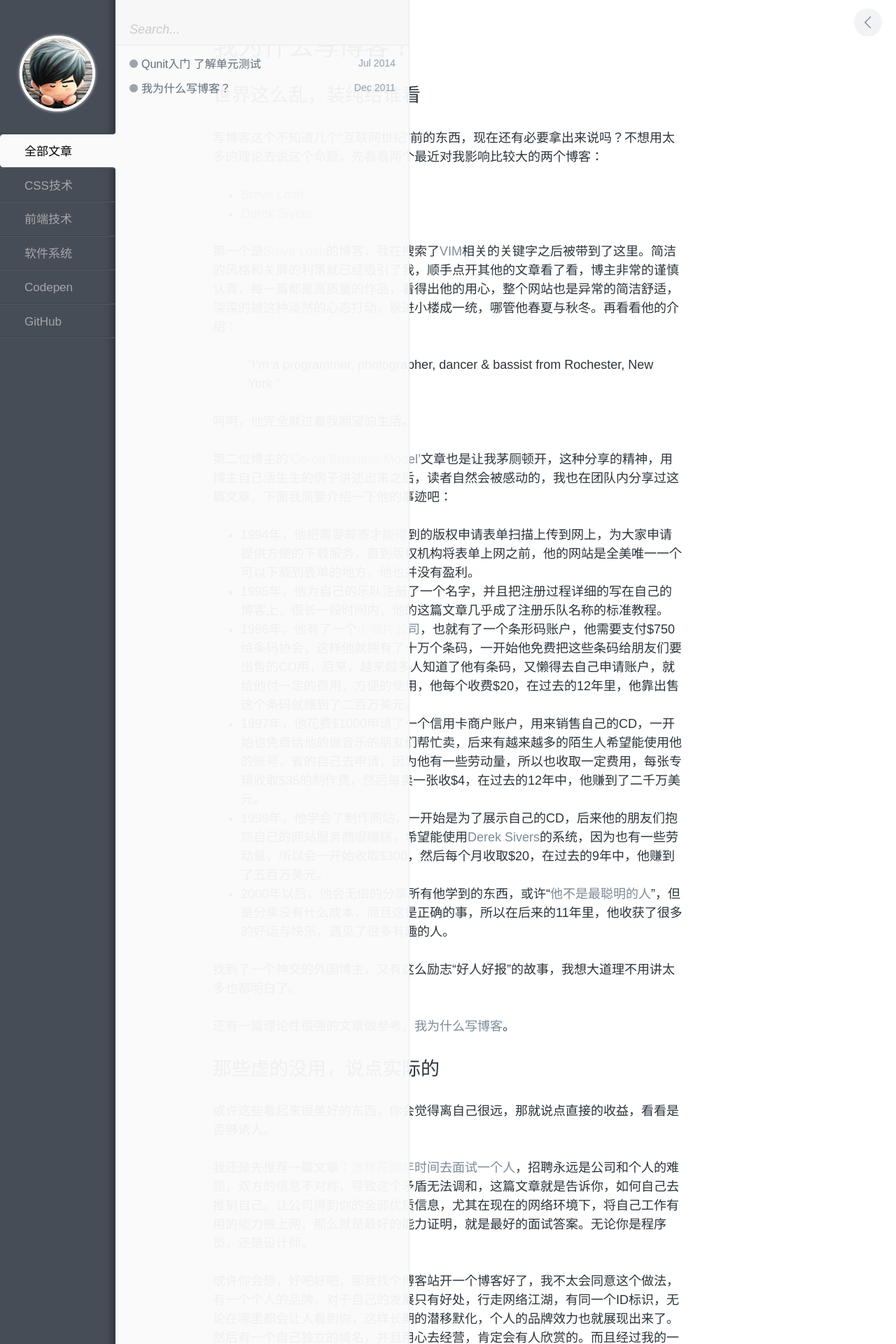
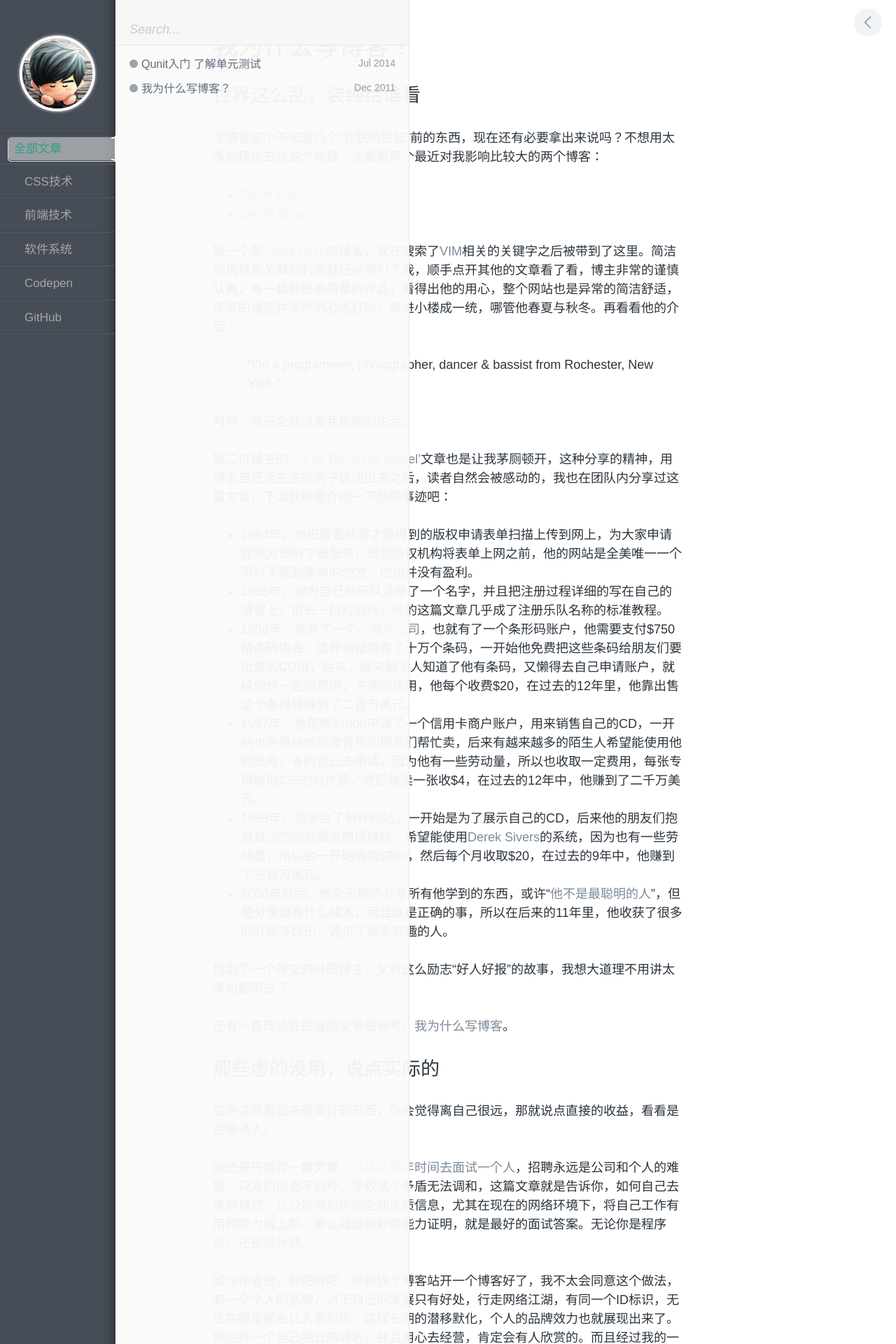
Before and after one commit to lifangz/lifangz.github.io, a Jekyll site: the page built from _posts/2011-12-18-why-blog.md, in a window 1280 px wide. Shown: the top 1920 px of the page at 70% size. Built offline with Jekyll 4.4.1, drawn with Linux system fonts in a browser that asks for light colours; comment, search, counter and statistics services are not loaded.

Commit message:
更新tags标签

```diff
--- a/_layouts/index.html
+++ b/_layouts/index.html
@@ -16,12 +16,12 @@
         <a href="/index.html" id="avatar"></a>
 
         <ul id="tags__ul">
-          <li id="js-label1" class="tags__li tags-btn active">全部文章</li>
-          <li id="js-label2" class="tags__li tags-btn">CSS技术</li>
-          <li id="js-label3" class="tags__li tags-btn">前端技术</li>
-          <li id="js-label4" class="tags__li tags-btn">软件系统</li>
-          <li id="js-label5" class="tags__li tags-btn">Codepen</li>
-          <li id="js-label6" class="tags__li tags-btn">GitHub</li>
+          <li id="All" class="pl__all tags__li tags-btn active">全部文章</li>
+          <li id="js-label2" class="css tags__li tags-btn">CSS技术</li>
+          <li id="js-label3" class="front_end tags__li tags-btn">前端技术</li>
+          <li id="js-label4" class="mac tags__li tags-btn">软件系统</li>
+          <li id="js-label5" class="codepen tags__li tags-btn">Codepen</li>
+          <li id="js-label6" class="github tags__li tags-btn">GitHub</li>
         </ul>
 
         <div id="tags__bottom">
--- a/assets/js/script.js
+++ b/assets/js/script.js
@@ -11,12 +11,12 @@
 }
 
 // Variables
-    tag1       = $('.全部文章'),
-    tag2       = $('.CSS技术'),
-    tag3       = $('.前端技术'),
-    tag4       = $('.软件系统'),
-    tag5       = $('.Codepen'),
-    tag6       = $('.GitHub');
+    tag1       = $('.pl__all'),
+    tag2       = $('.css'),
+    tag3       = $('.front_end'),
+    tag4       = $('.mac'),
+    tag5       = $('.codepen'),
+    tag6       = $('.github');
 var sidebar    = $('#sidebar'),
     container  = $('#post'),
     content    = $('#pjax'),
```
Also changed, not shown: _posts/2011-12-18-why-blog.md (+2 -1 lines), _posts/2014-07-21-Introduction-to-Unit-Testing.md (+1 -0 lines).
